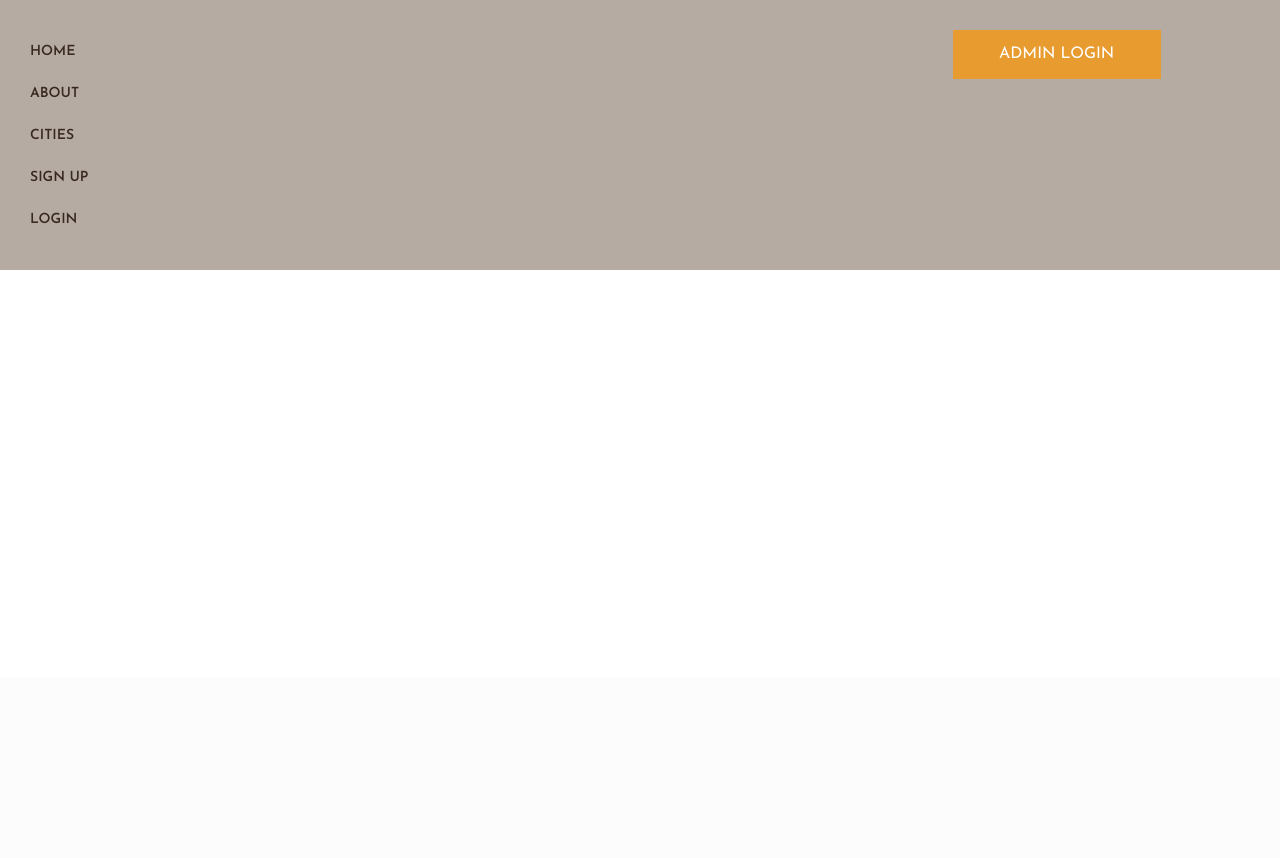
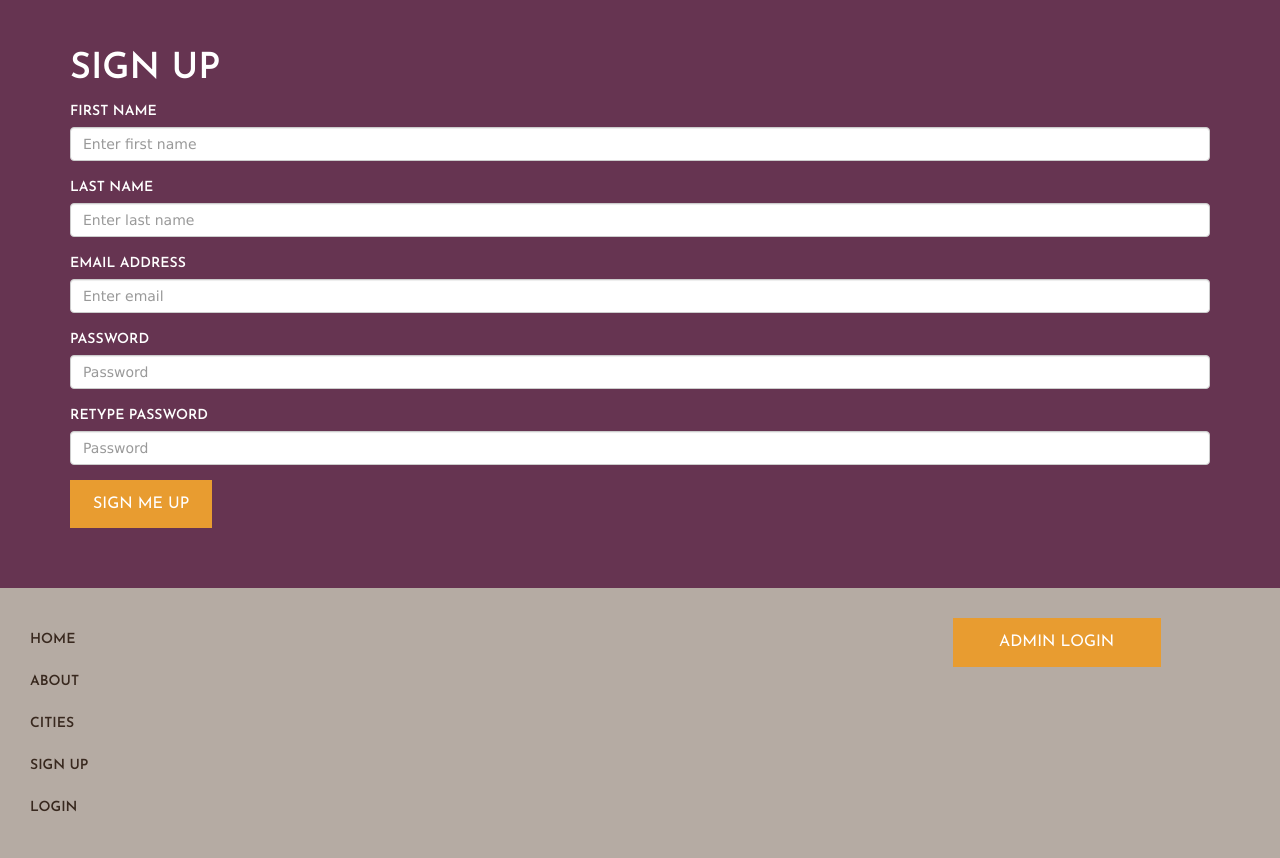
Before and after one commit to klarski/coffeeshopper, a PHP site: page /signup.html in a window 1280 px wide. Shown: the part 123-981 px from the top of the page. Before the commit the page ends 393 px from the top, so only its background shows below. Run offline with PHP 8.4, Linux system fonts and the light colour scheme; some libraries are stand-ins or nearby versions.

Commit message:
add forms

```diff
--- a/about.html
+++ b/about.html
@@ -23,7 +23,7 @@
     <nav class="navbar navbar-default">
       <div class="container-fluid">
         <div class="navbar-header">
-          <a class="navbar-brand" href="#">
+          <a class="navbar-brand" href="index.html">
             <img alt="Brand" width="250" height="auto" src="images/logo.png">
           </a>
         </div>
--- a/atlanta.html
+++ b/atlanta.html
@@ -36,7 +36,7 @@
     <nav class="navbar navbar-default">
       <div class="container-fluid">
         <div class="navbar-header">
-          <a class="navbar-brand" href="#">
+          <a class="navbar-brand" href="index.html">
             <img alt="Brand" width="250" height="auto" src="images/logo.png">
           </a>
         </div>
@@ -65,7 +65,7 @@
           <h2>SHOP NAME</h2>
           <p>123 Main Street</p>
           <p>404-223-5678</p>
-          <button class="my-btn">READ MORE</button>
+          <a href="shop.html"><button class="my-btn">READ MORE</button></a>
         </div>
 
         <div class="shop-list">
--- a/css/main.css
+++ b/css/main.css
@@ -6,7 +6,7 @@
   background-color: #fff;
 }
 
-h1 ,h2, h3, h4, h5, a, .my-btn{
+h1 ,h2, h3, h4, h5, a, .my-btn, label{
 	font-family: 'Josefin Sans', sans-serif;
 	font-weight: 600;
 }
@@ -104,10 +104,10 @@
 
 .my-btn:active{
 	background-color: #fff;
-	border: 8px solid #E89C30;
+	border: 5px solid #E89C30;
 	color: #E89C30;
 	display: inline-block;
-	padding: 8px 8px;
+	padding: 8px 18px;
 	margin-bottom: 0;
 	font-size: 16px;
 	font-weight: normal;
@@ -180,7 +180,7 @@
 }
 
 .city{
-	margin: 20px;
+	margin: 10px;
     float:left;
     position:relative;
 }
@@ -250,3 +250,30 @@
  #shop-details{
  	padding: 30px 0;
  }
+
+ .box-btn{
+ 	width: 300px;
+ 	height: 200px;
+ 	background-color: #E89C30;
+ 	text-align: center;
+ 	border: 5px solid transparent;
+ 	margin-left: -4px;
+ 	margin-top: 30px;
+ }
+
+ .box-btn:hover{
+ 	background-color: #E5AD6A;
+	border: 5px solid #E89C30;
+ }
+
+ .box-btn h2{
+ 	padding: 60px 0;
+ }
+
+#cities-section{
+	padding: 30px 0 60px 0;
+}
+
+#login {
+	padding: 30px 0 60px 0;
+}
--- a/index.html
+++ b/index.html
@@ -23,7 +23,7 @@
     <nav class="navbar navbar-default">
       <div class="container-fluid">
         <div class="navbar-header">
-          <a class="navbar-brand" href="#">
+          <a class="navbar-brand" href="index.html">
             <img alt="Brand" width="250" height="auto" src="images/logo.png">
           </a>
         </div>
--- a/newyork.html
+++ b/newyork.html
@@ -36,7 +36,7 @@
     <nav class="navbar navbar-default">
       <div class="container-fluid">
         <div class="navbar-header">
-          <a class="navbar-brand" href="#">
+          <a class="navbar-brand" href="index.html">
             <img alt="Brand" width="250" height="auto" src="images/logo.png">
           </a>
         </div>
--- a/sanfran.html
+++ b/sanfran.html
@@ -36,7 +36,7 @@
     <nav class="navbar navbar-default">
       <div class="container-fluid">
         <div class="navbar-header">
-          <a class="navbar-brand" href="#">
+          <a class="navbar-brand" href="index.html">
             <img alt="Brand" width="250" height="auto" src="images/logo.png">
           </a>
         </div>
--- a/shop.html
+++ b/shop.html
@@ -23,7 +23,7 @@
     <nav class="navbar navbar-default">
       <div class="container-fluid">
         <div class="navbar-header">
-          <a class="navbar-brand" href="#">
+          <a class="navbar-brand" href="index.html">
             <img alt="Brand" width="250" height="auto" src="images/logo.png">
           </a>
         </div>
@@ -43,7 +43,7 @@
         <h1 class="col-md-5">OCTAINE COFFEE</h1>
         <div class="col-md-6 col-md-offset-1">
         <button class="my-btn">EDIT SHOP INFO</button>
-        <button class="my-btn">BACK TO ATLANTA</button>
+        <a href="atlanta.html"><button class="my-btn">BACK TO ATLANTA</button></a>
       </div>
     </div>
 
--- a/signup.html
+++ b/signup.html
@@ -23,7 +23,7 @@
     <nav class="navbar navbar-default">
       <div class="container-fluid">
         <div class="navbar-header">
-          <a class="navbar-brand" href="#">
+          <a class="navbar-brand" href="index.html">
             <img alt="Brand" width="250" height="auto" src="images/logo.png">
           </a>
         </div>
@@ -37,7 +37,34 @@
       </div>
     </nav>
 
-
+    <div class="purple" id="login">
+    <div class="container">
+      <h1 class="white-text">SIGN UP</h1>
+      <form>
+        <div class="form-group">
+          <label class="white-text" for="exampleInputEmail1">FIRST NAME</label>
+          <input type="fname" class="form-control" id="exampleInputEmail1" placeholder="Enter first name" required/>
+        </div>
+        <div class="form-group">
+          <label class="white-text" for="exampleInputEmail1">LAST NAME</label>
+          <input type="lname" class="form-control" id="exampleInputEmail1" placeholder="Enter last name" required/>
+        </div>
+        <div class="form-group">
+          <label class="white-text" for="exampleInputEmail1">EMAIL ADDRESS</label>
+          <input type="email" class="form-control" id="exampleInputEmail1" placeholder="Enter email" required/>
+        </div>
+        <div class="form-group">
+          <label class="white-text" for="exampleInputPassword1">PASSWORD</label>
+          <input type="password" class="form-control" id="exampleInputPassword1" placeholder="Password" required/>
+        </div>
+        <div class="form-group">
+          <label class="white-text" for="exampleInputPassword1">RETYPE PASSWORD</label>
+          <input type="password" class="form-control" id="exampleInputPassword1" placeholder="Password" required/>
+        </div>
+        <button type="submit" class="my-btn">SIGN ME UP</button>
+      </form>
+    </div>
+  </div>
 
     <div class="row" id="footer">
       <div class="col-md-9">
```
Also changed, not shown: admin.html (+17 -1 lines), cities.html (+15 -9 lines), login.html (+17 -1 lines), images/atl.jpg, images/nyc.png, images/sf.jpg.
